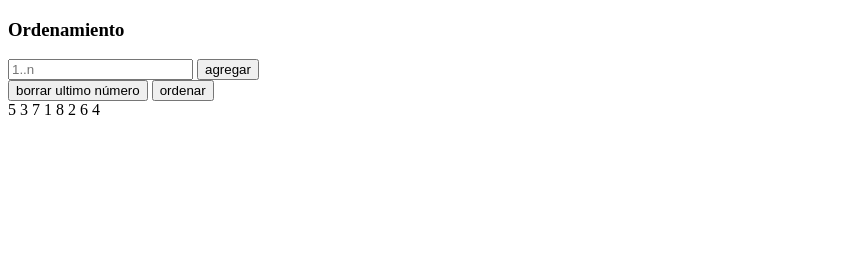
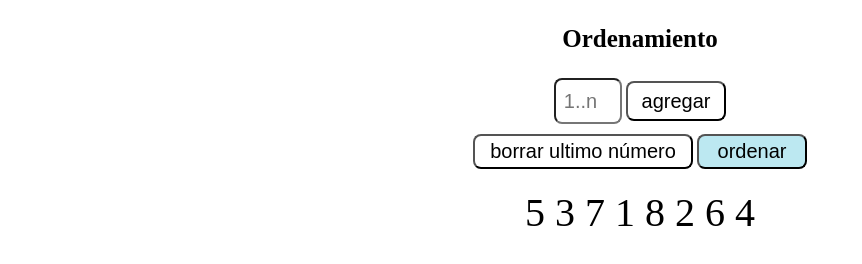
Before and after one commit to diegoches/sortAnimation, a plain HTML site: page index.html in a window 1280 px wide. Shown: the whole page, without its empty margins (0-862 px from the left). Drawn offline with nearby package versions, Linux system fonts and the light colour scheme.

Commit message:
Adding css files and fixing indentation in .js file.

```diff
--- a/index.html
+++ b/index.html
@@ -2,7 +2,7 @@
 <html>
 <head>
 	<script src="https://ajax.googleapis.com/ajax/libs/jquery/3.1.1/jquery.min.js"></script>
-	<link rel="stylesheet" type="text/css" href="css/main.css">
+	<link rel="stylesheet" type="text/css" href="styles/main.css">
 	<title>Ordenamiento</title>
 </head>
 
@@ -22,6 +22,6 @@
 
 <div class="number-list" id="div-number-list"></div>
 
-<script src="js/script.js"></script>
+<script src="scripts/main.js"></script>
 </body>
 </html>
--- /dev/null
+++ b/styles/main.css
@@ -0,0 +1,55 @@
+.title {
+    text-align: center;
+    font-family: arial-black;
+    font-size: 25px;
+}
+
+.inputs-1 {
+    text-align: center;
+    margin-bottom: 10px;
+}
+
+.inputs-2 {
+    text-align: center;
+    margin-bottom: 20px;
+}
+
+.number-list {
+    text-align: center;
+    font-size: 40px;
+    font-family: arial-black;
+}
+
+.inputs-1 .numbers {
+    height: 40px;
+    width: 60px;
+
+    border-radius: 8px;
+    font-size: 20px;
+    text-align: center;
+}
+
+.inputs-1 .buttons {
+    height: 40px;
+    width: 100px;
+    font-size: 20px;
+    border-radius: 8px;
+    background-color: white;
+}
+
+
+.inputs-2 .buttons-1 {
+    height: 35px;
+    width: 220px;
+    font-size: 20px;
+    border-radius: 8px;
+    background-color: white;
+}
+
+.inputs-2 .buttons-2 {
+    height: 35px;
+    width: 110px;
+    font-size: 20px;
+    border-radius: 8px;
+    background-color: #bce8f1;
+}
```
Also changed, not shown: scripts/main.js (indentation only).
